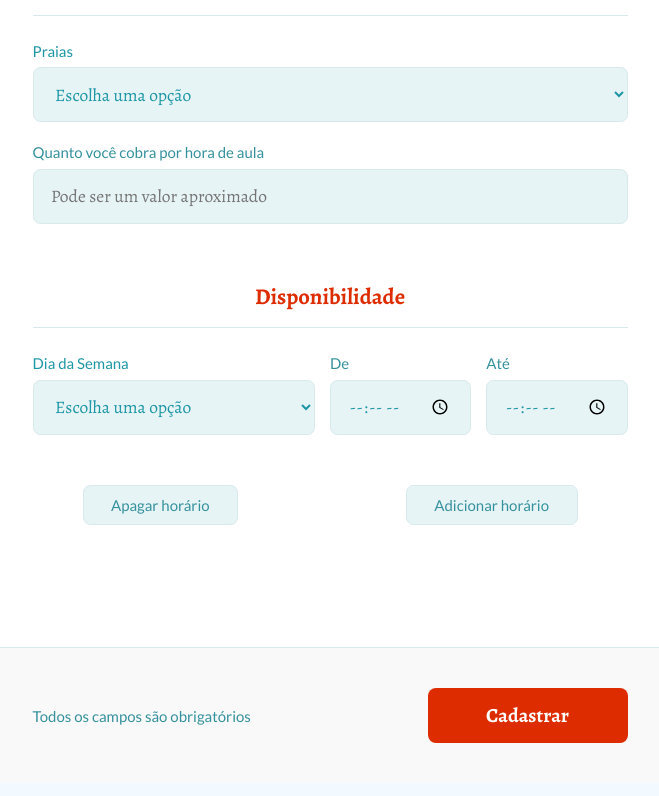
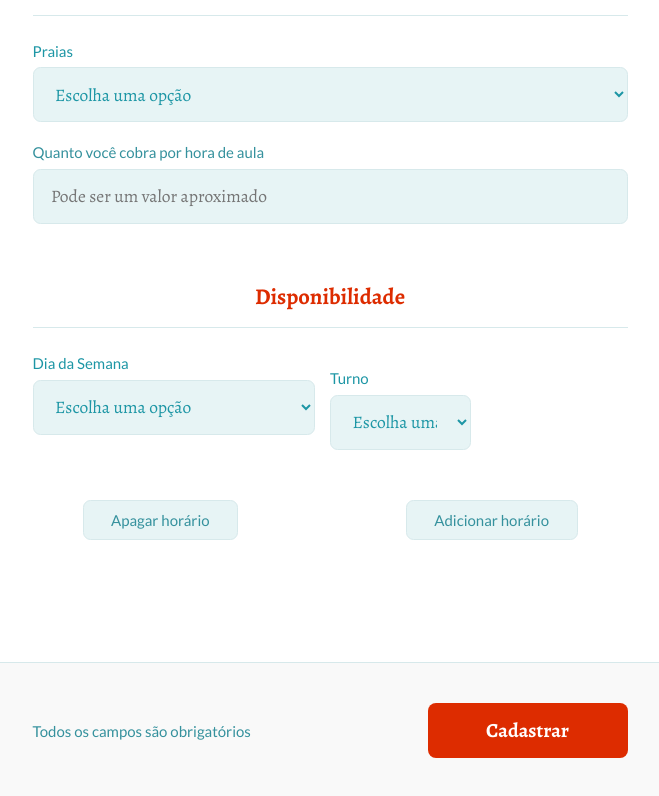
Before and after one commit to flavidev/bora-surfar, a React (Create React App) app in the folder website/: page /teach-surf in a window 1280 px wide. Shown: the part 1016-1812 px from the top of the page, without its empty margins (310-969 px from the left). Built offline with nearby package versions, Linux system fonts and the light colour scheme.

Commit message:
changed specific hours for shifts

```diff
--- a/website/src/components/LessonTime/index.js
+++ b/website/src/components/LessonTime/index.js
@@ -5,11 +5,10 @@ import "./styles.css";
 
 const LessonTime = (props) => {
   return (
-    <div key={props.day} className="lesson-block">
+    <div key={Math.random().toString(36).substring(2)} className="lesson-block">
       <div className="lesson-item">
         <span>{props.day}</span>
-        <span>{props.from}</span>
-        <span>{props.until}</span>
+        <span>{props.shift}</span>
       </div>
     </div>
   );
--- a/website/src/pages/InstructorsForm/index.js
+++ b/website/src/pages/InstructorsForm/index.js
@@ -14,21 +14,16 @@ function InstructorForm() {
   const [whatsApp, setWhatsApp] = useState("");
   const [bio, setBio] = useState("");
   const [beaches, setBeaches] = useState("");
-  const [weekday, setWeekDay] = useState("");
-  const [timeFrom, setTimeFrom] = useState("");
-  const [timeUntil, setTimeUntil] = useState("");
+  const [weekDay, setWeekDay] = useState("");
+  const [weekDayShift, setWeekDayShift] = useState("");
   const [price, setPrice] = useState("");
   let [availableSchedule, setAvailableSchedule] = useState([]);
 
   function addNewSchedule() {
-    if ((weekday, timeFrom, timeUntil)) {
+    if (weekDay && weekDayShift) {
       setAvailableSchedule([
         ...availableSchedule,
-        {
-          day: weekday,
-          from: timeFrom,
-          until: timeUntil,
-        },
+        { day: weekDay, shift: weekDayShift },
       ]);
       resetSchedule();
     }
@@ -40,8 +35,7 @@ function InstructorForm() {
 
   function resetSchedule() {
     setWeekDay("");
-    setTimeFrom("");
-    setTimeUntil("");
+    setWeekDayShift("");
   }
 
   return (
@@ -123,17 +117,14 @@ function InstructorForm() {
                 { value: "Domingo", label: "Domingo" },
               ]}
             />
-            <Input
-              name="from"
-              label="De"
-              type="time"
-              onChange={(e) => setTimeFrom(e.target.value)}
-            />
-            <Input
-              name="to"
-              label="Até"
-              type="time"
-              onChange={(e) => setTimeUntil(e.target.value)}
+            <Selection
+              name="week_day_shift"
+              label="Turno"
+              onChange={(e) => setWeekDayShift(e.target.value)}
+              options={[
+                { value: "Manhã", label: "Manhã" },
+                { value: "Tarde", label: "Tarde" },
+              ]}
             />
           </div>
           <div className="schedule-buttons">
@@ -147,14 +138,8 @@ function InstructorForm() {
         </fieldset>
 
         <fieldset>
-          {availableSchedule.length>0 && <legend></legend>}
           {availableSchedule.map((item, i) => (
-            <LessonTime
-              key={i}
-              day={item.day}
-              from={item.from}
-              until={item.until}
-            />
+            <LessonTime key={i} day={item.day} shift={item.shift} />
           ))}
         </fieldset>
 
@@ -169,11 +154,10 @@ function InstructorForm() {
                 whatsApp = ${whatsApp}\n
                 bio = ${bio}\n
                 beaches = ${beaches}\n
-                weekday = ${weekday}\n
-                timeFrom = ${timeFrom}\n
-                timeUntil = ${timeUntil}\n
+                weekday = ${weekDay}\n
+                week day shift = ${weekDayShift}\n
                 price = ${price}\n
-                availableSchedule = ${availableSchedule}\n`
+                availableSchedule = ${availableSchedule.length}\n`
               );
             }}
           >
```
